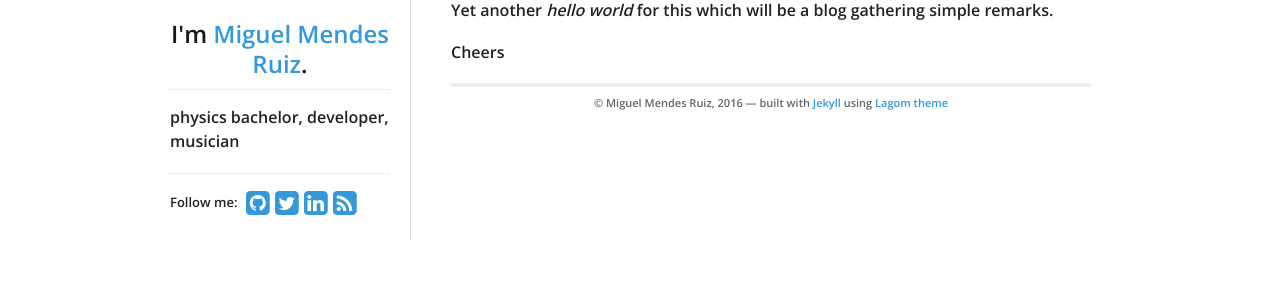
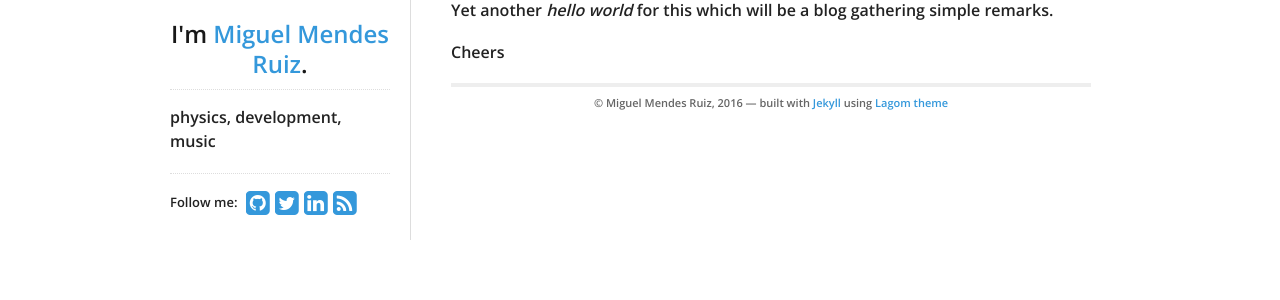
Before and after one commit to migmruiz/migmruiz.github.io, a Jekyll site: the page built from _posts/2016-03-17-hello-world.md, in a window 1280 px wide. Shown: the part 192-492 px from the top of the page. Built offline with Jekyll 4.4.1, drawn with Linux system fonts in a browser that asks for light colours; nearby versions of some CDN libraries.

Commit message:
updates tagline

```diff
--- a/_data/theme.yml
+++ b/_data/theme.yml
@@ -21,7 +21,7 @@ social:
 # "Hi, I'm _______"
 name: Miguel Mendes Ruiz
 email: migmruiz@gmail.com
-tagline: "physics bachelor, developer, musician"
+tagline: "physics, development, music"
 
 # Google Analytics key, leave blank to ignore
 #google_analytics_key: UA-xxxx-x
```
